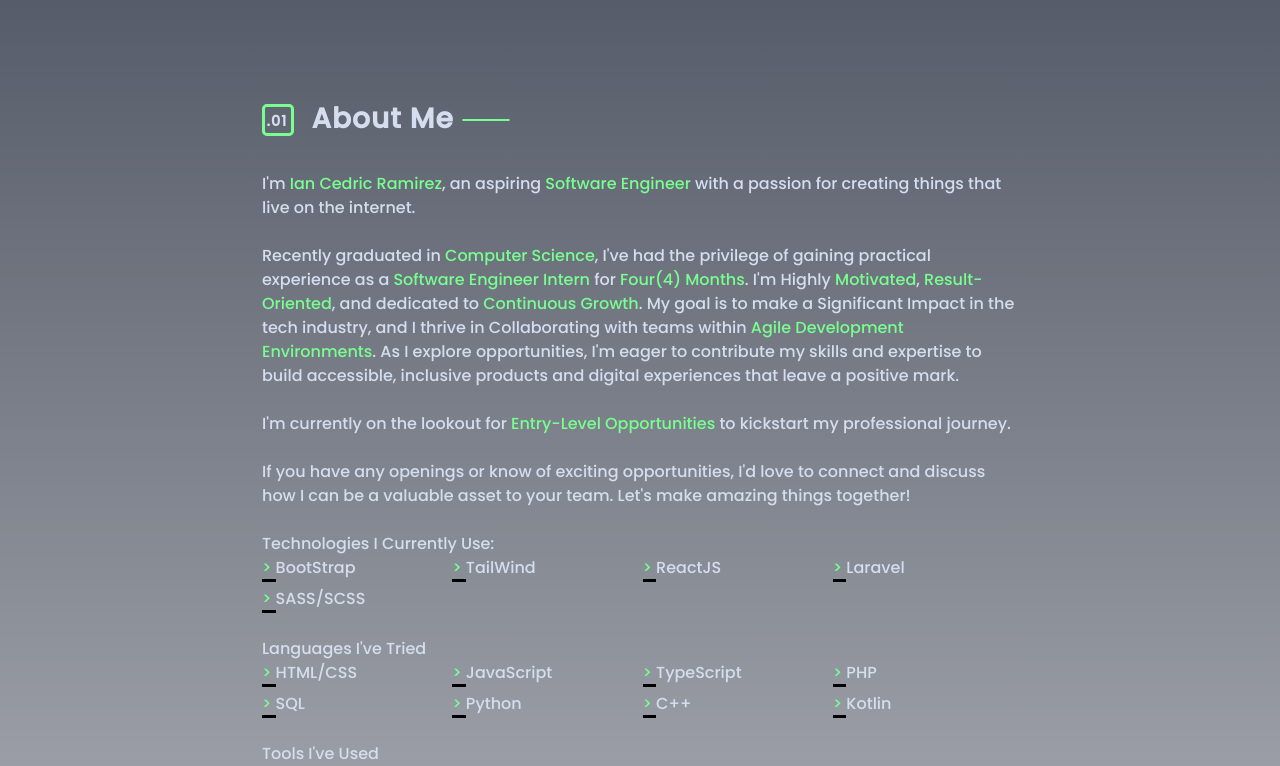
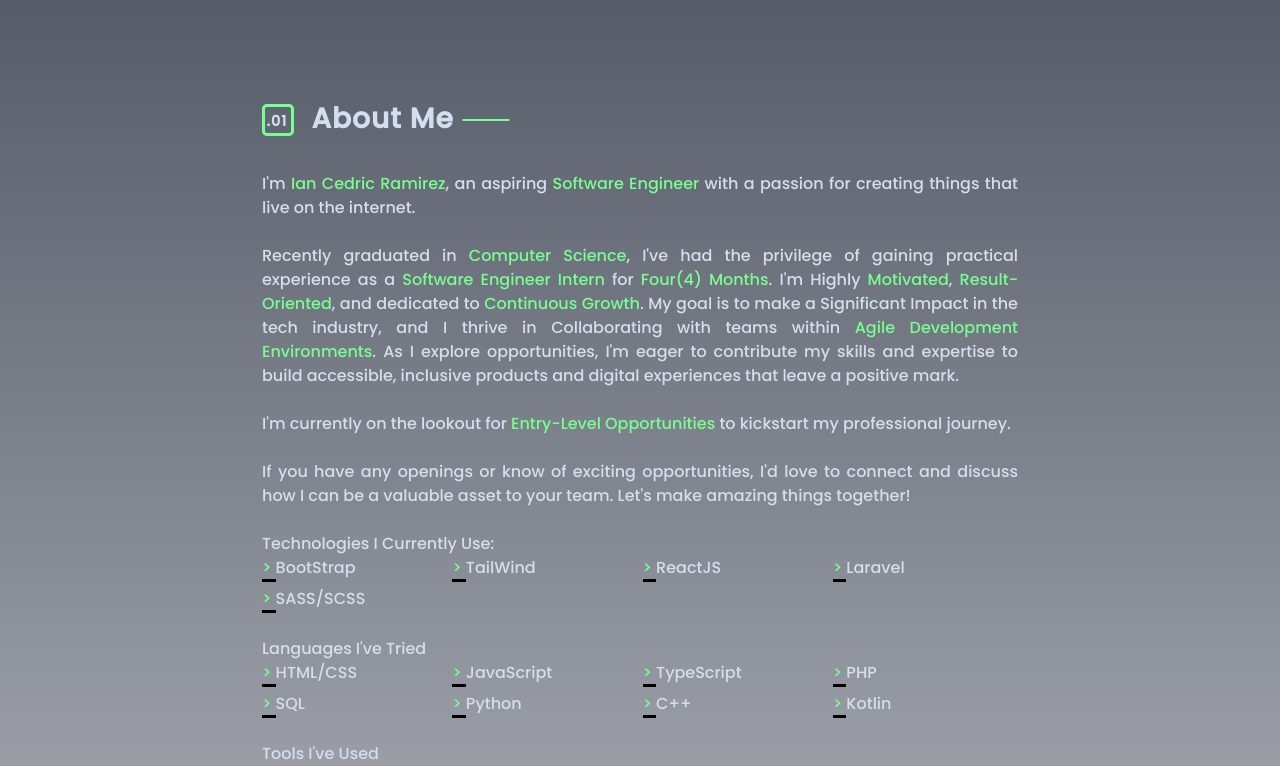
Before and after one commit to zyx-0314/portfolio, a Next.js app: page / in a window 1280 px wide. Shown: the part 802-1568 px from the top of the page. Built offline with nearby package versions, Linux system fonts and the light colour scheme.

Commit message:
Fix About

```diff
--- a/app/page/about/index.tsx
+++ b/app/page/about/index.tsx
@@ -1,10 +1,10 @@
 import React from 'react'
-import { AboutContainer } from './style'
-import { ContentBody } from '@/components/paragraph/style'
 import { GridDisplay } from '@/components/grid'
 import { SectionHeader } from '@/components/sectionHeader'
+import { StyledParagraph } from '@/components/paragraph'
+import { StyledContainer } from '@/components/container'
 
-export function AboutSection ( { id }: any )
+export function AboutSection ( { id }: { id: string } )
 {
   const listTechs = [
     'BootStrap',
@@ -38,10 +38,10 @@ export function AboutSection ( { id }: any )
   ]
 
   return (
-    <AboutContainer id={ id }>
+    <StyledContainer id={ id }>
       <SectionHeader number='.01' title='About Me' />
       <div>
-        <ContentBody>
+        <StyledParagraph>
           I&apos;m <span>Ian Cedric Ramirez</span>, an aspiring <span>Software Engineer</span> with a passion for creating things that live on the internet.
           <br /> <br />
           Recently graduated in <span>Computer Science</span>, I&apos;ve had the privilege of gaining practical experience as a <span>Software Engineer Intern</span> for <span>Four(4) Months</span>. I&apos;m Highly <span>Motivated</span>, <span>Result-Oriented</span>, and dedicated to <span>Continuous Growth</span>. My goal is to make a Significant Impact in the tech industry, and I thrive in Collaborating with teams within <span>Agile Development Environments</span>. As I explore opportunities, I&apos;m eager to contribute my skills and expertise to build accessible, inclusive products and digital experiences that leave a positive mark.
@@ -51,7 +51,7 @@ export function AboutSection ( { id }: any )
           If you have any openings or know of exciting opportunities, I&apos;d love to connect and discuss how I can be a valuable asset to your team. Let&apos;s make amazing things together!
           <br /> <br />
           Technologies I Currently Use:
-        </ContentBody>
+        </StyledParagraph>
         <GridDisplay list={ listTechs } />
         <br />
         <p>Languages I&apos;ve Tried</p>
@@ -61,6 +61,6 @@ export function AboutSection ( { id }: any )
         <GridDisplay list={ listTools } />
       </div>
 
-    </AboutContainer>
+    </StyledContainer>
   )
 }
--- a/app/page/about/style.ts
+++ b/app/page/about/style.ts
@@ -1,19 +1 @@
-import { colors } from '@/components/variables';
 import styled from '@emotion/styled';
-export const AboutContainer = styled.section`
-	height: fit-content;
-	margin: 10rem auto;
-	display: flex;
-	flex-direction: column;
-	gap: 2rem;
-	width: 75%;
-	z-index: 10;
-
-	@media (max-width: 1024px) {
-		width: 90%;
-	}
-
-	@media (max-width: 768px) {
-		width: 100%;
-	}
-`;
```
